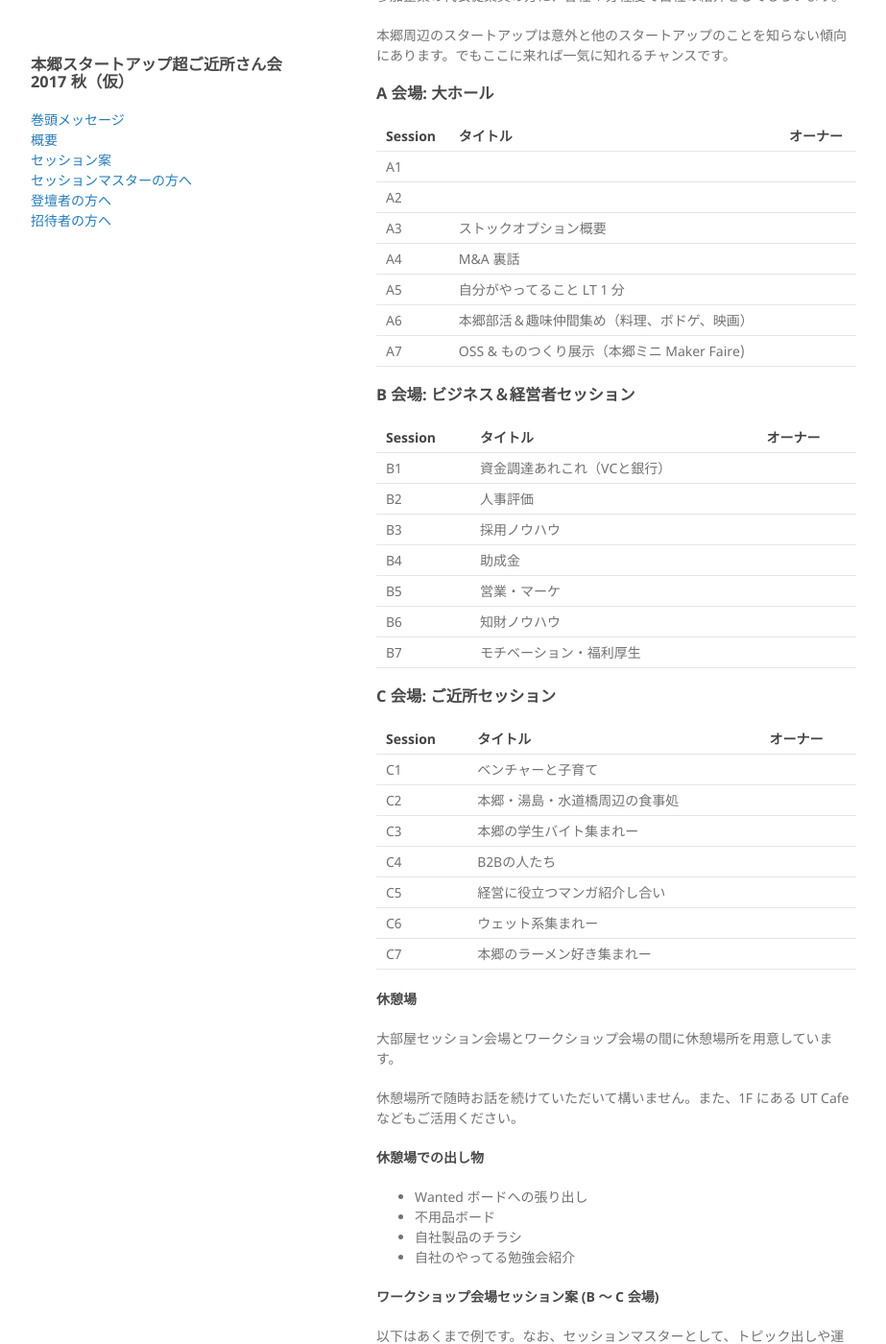
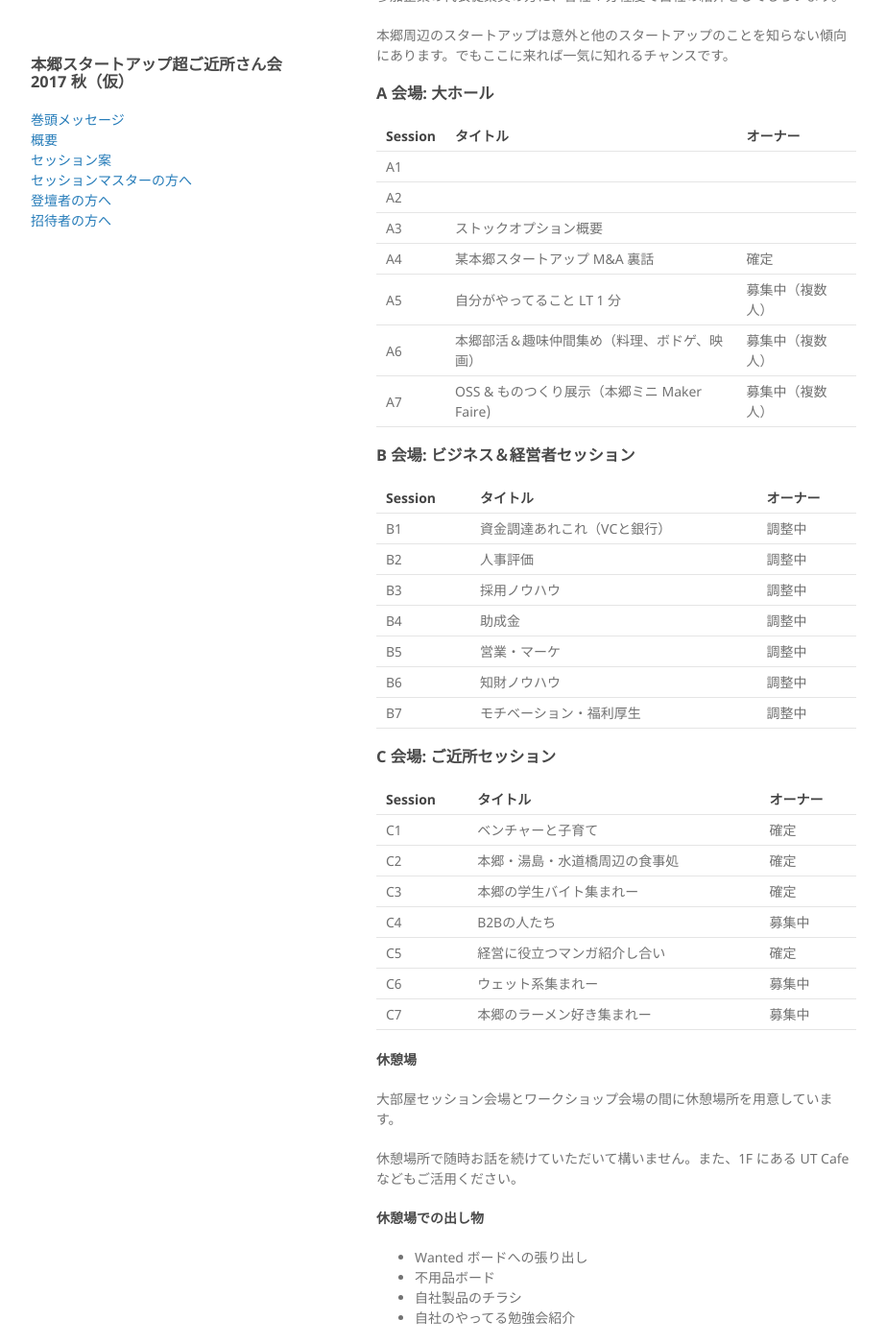
Before and after one commit to hongotechstartup/hongotechstartup.github.io, a Jekyll site: the page built from index.md, in a window 1280 px wide and 1400 px high, scrolled down 3567 px. Shown: the whole window at 96% size, without its empty margins (178-1101 px from the left). Built offline with Jekyll 4.4.1, drawn with Linux system fonts in a browser that asks for light colours; our own code applies the rules of GitHub Pages for plain Markdown files.

Commit message:
sessions

```diff
--- a/index.md
+++ b/index.md
@@ -151,35 +151,34 @@
 | A1 |  |  |
 | A2 |  |  |
 | A3 | ストックオプション概要 |  |
-| A4 | M&A 裏話 |  |
-| A5 | 自分がやってること LT 1 分 |  |
-| A6 | 本郷部活＆趣味仲間集め（料理、ボドゲ、映画） |  |
-| A7 | OSS & ものつくり展示（本郷ミニ Maker Faire) |  |
-
+| A4 | 某本郷スタートアップ M&A 裏話 | 確定 |
+| A5 | 自分がやってること LT 1 分 | 募集中（複数人） |
+| A6 | 本郷部活＆趣味仲間集め（料理、ボドゲ、映画） | 募集中（複数人） |
+| A7 | OSS & ものつくり展示（本郷ミニ Maker Faire) | 募集中（複数人） |
 
 ### B 会場: ビジネス＆経営者セッション
 
 | Session | タイトル | オーナー |
 | ------ | ------ | ------ |
-| B1 | 資金調達あれこれ（VCと銀行） |  |
-| B2 | 人事評価 |  |
-| B3 | 採用ノウハウ |  |
-| B4 | 助成金 |  |
-| B5 | 営業・マーケ |  |
-| B6 | 知財ノウハウ |  |
-| B7 | モチベーション・福利厚生 |  |
+| B1 | 資金調達あれこれ（VCと銀行） | 調整中 |
+| B2 | 人事評価 | 調整中 |
+| B3 | 採用ノウハウ | 調整中 |
+| B4 | 助成金 | 調整中 |
+| B5 | 営業・マーケ | 調整中 |
+| B6 | 知財ノウハウ | 調整中 |
+| B7 | モチベーション・福利厚生 | 調整中 |
 
 ### C 会場: ご近所セッション
 
 | Session | タイトル | オーナー |
 | ------ | ------ | ------ |
-| C1 | ベンチャーと子育て |  |
-| C2 | 本郷・湯島・水道橋周辺の食事処 |  |
-| C3 | 本郷の学生バイト集まれー |  |
-| C4 | B2Bの人たち |  |
-| C5 | 経営に役立つマンガ紹介し合い |  |
-| C6 | ウェット系集まれー |  |
-| C7 | 本郷のラーメン好き集まれー |  |
+| C1 | ベンチャーと子育て | 確定 |
+| C2 | 本郷・湯島・水道橋周辺の食事処 | 確定 |
+| C3 | 本郷の学生バイト集まれー | 確定 |
+| C4 | B2Bの人たち | 募集中 |
+| C5 | 経営に役立つマンガ紹介し合い | 確定 |
+| C6 | ウェット系集まれー | 募集中 |
+| C7 | 本郷のラーメン好き集まれー | 募集中 |
 
 #### 休憩場
 
```
